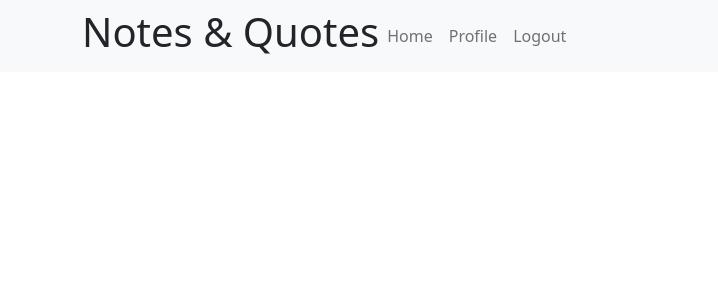
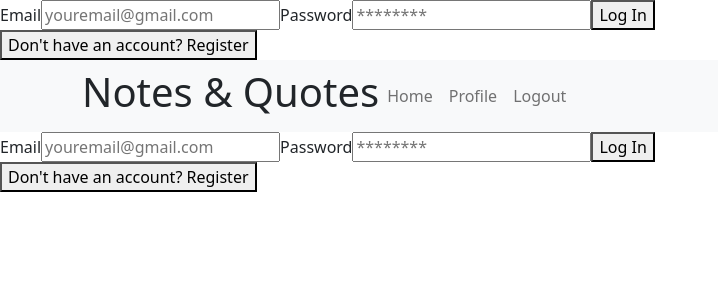
Before and after one commit to Raflores10/note-and-quotes-fe, a React (Create React App) app in the folder note-and-quotes/: page /login in a window 1280 px wide. Shown: the top 300 px of the page, without its empty margins (0-718 px from the left). Built offline with nearby package versions, Linux system fonts and the light colour scheme.

Commit message:
added login/register. Need to move to their own pages? Or put into a modal?

```diff
--- a/note-and-quotes/src/App.js
+++ b/note-and-quotes/src/App.js
@@ -2,16 +2,29 @@ import "bootstrap/dist/css/bootstrap.min.css";
 import {BrowserRouter, Routes, Route} from 'react-router-dom';
 import Navigation from "./components/Navigation";
 import Profile from "./pages/Profile";
+import { Login } from "./pages/Login";
+import Register from "./pages/Register";
+import React, {useState} from 'react';
 
 function App() {
+  const [currentForm, setCurrentForm] = useState('login');
+  const toggleForm = (formName) => {
+    setCurrentForm(formName);
+  }
   return(
+    <>
+    <div className="App">
+      {
+        currentForm === 'login' ? <Login onFormSwitch={toggleForm}/> : <Register onFormSwitch={toggleForm}/>
+      }
+    </div>
 
   <BrowserRouter>
     <Navigation />
 
       <Routes>
         <Route path="/profile/" element={<Profile/>}/>
-        <Route />
+        <Route path="/login/" element={<Login/>}/>
         <Route />
         <Route />
 
@@ -19,7 +32,7 @@ function App() {
 
       </Routes>
     </BrowserRouter>
-
+    </>
 )};
 
 export default App;
--- /dev/null
+++ b/note-and-quotes/src/pages/Login/index.js
@@ -0,0 +1,24 @@
+import React, {useState} from 'react'
+
+export const Login = (props) => {
+    const [email, setEmail] = useState('');
+    const [password, setPassword] = useState('');
+
+    const handleSubmit = (e) => {
+        e.preventDefault();
+        console.log(email);
+    }
+    return (
+        <div className='auth-form-container'>
+        <form>
+            <label for='email'>Email</label>
+            <input value={email} onChange={(e) => setEmail(e.target.value)} type='email' placeholder='youremail@gmail.com' id="email" name='email' />
+            <label for='password'>Password</label>
+            <input value={password} onChange={(e) => setPassword(e.target.value)} type='password' placeholder='********' id='password' name='password' />
+            <button type='submit'>Log In</button>
+        </form>
+        <button onClick={() => props.onFormSwitch('register')}>Don't have an account? Register</button>
+        </div>
+    )
+
+}
--- /dev/null
+++ b/note-and-quotes/src/pages/Register/index.js
@@ -0,0 +1,28 @@
+import React, {useState} from 'react'
+
+function Register(props) {
+    const [email, setEmail] = useState('');
+    const [password, setPassword] = useState('');
+    const [username,setUsername]= useState('');
+
+    const handleSubmit = (e) => {
+        e.preventDefault();
+        console.log(email);
+    }
+    return (
+        <div className='auth-form-container'>
+        <form>
+            <label htmlFor='username'>Username</label>
+            <input value={username} onChange={(e) => setUsername(e.target.value)} type='username' placeholder='' id="username" name='username' />
+            <label htmlFor='email'>Email</label>
+            <input value={email} onChange={(e) => setEmail(e.target.value)} type='email' placeholder='youremail@gmail.com' id="email" name='email' />
+            <label htmlFor='password'>Password</label>
+            <input value={password} onChange={(e) => setPassword(e.target.value)} type='password' placeholder='********' id='password' name='password' />
+            <button type='submit'>Register</button>
+        </form>
+        <button onClick={() => props.onFormSwitch('login')}>Already have an account? Log In</button>
+        </div>
+    )
+}
+
+export default Register
```
